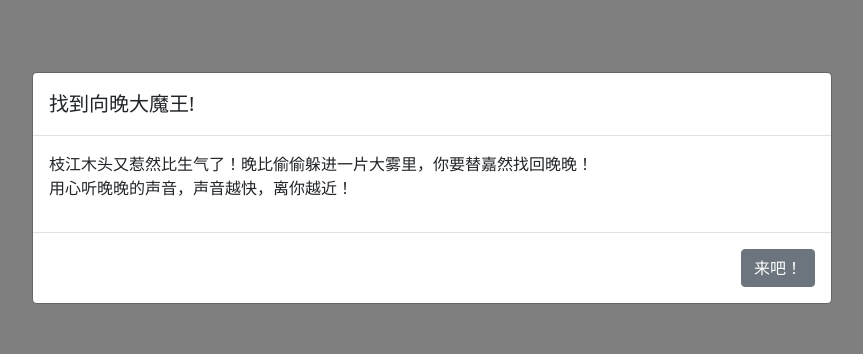
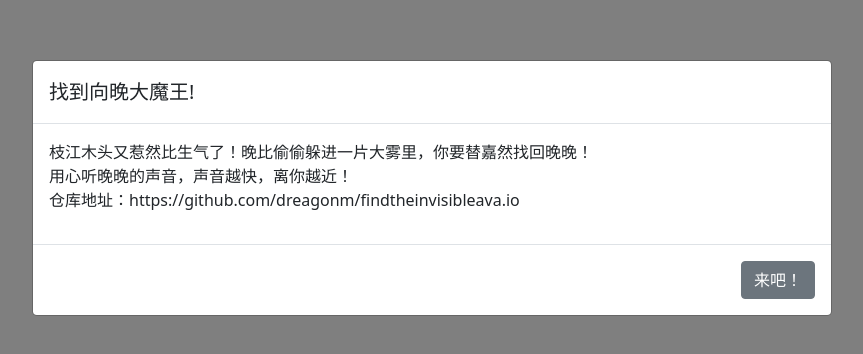
Before and after one commit to dreagonm/findtheinvisibleava.io, a plain HTML site: page index.html in a window 1280 px wide. Shown: the part 212-566 px from the top of the page, without its empty margins (208-1071 px from the left). Drawn offline with nearby package versions, Linux system fonts and the light colour scheme.

Commit message:
[Update]

```diff
--- a/index.html
+++ b/index.html
@@ -21,7 +21,7 @@
                     <h5 class="modal-title">找到向晚大魔王!</h5>
                 </div>
                 <div class="modal-body">
-                    <p>枝江木头又惹然比生气了！晚比偷偷躲进一片大雾里，你要替嘉然找回晚晚！<br />用心听晚晚的声音，声音越快，离你越近！</p>
+                    <p>枝江木头又惹然比生气了！晚比偷偷躲进一片大雾里，你要替嘉然找回晚晚！<br />用心听晚晚的声音，声音越快，离你越近！<br />仓库地址：https://github.com/dreagonm/findtheinvisibleava.io</p>
                 </div>
                 <div class="modal-footer">
                     <button type="button" class="btn btn-secondary" data-bs-dismiss="modal" onclick="startGame()">
```
